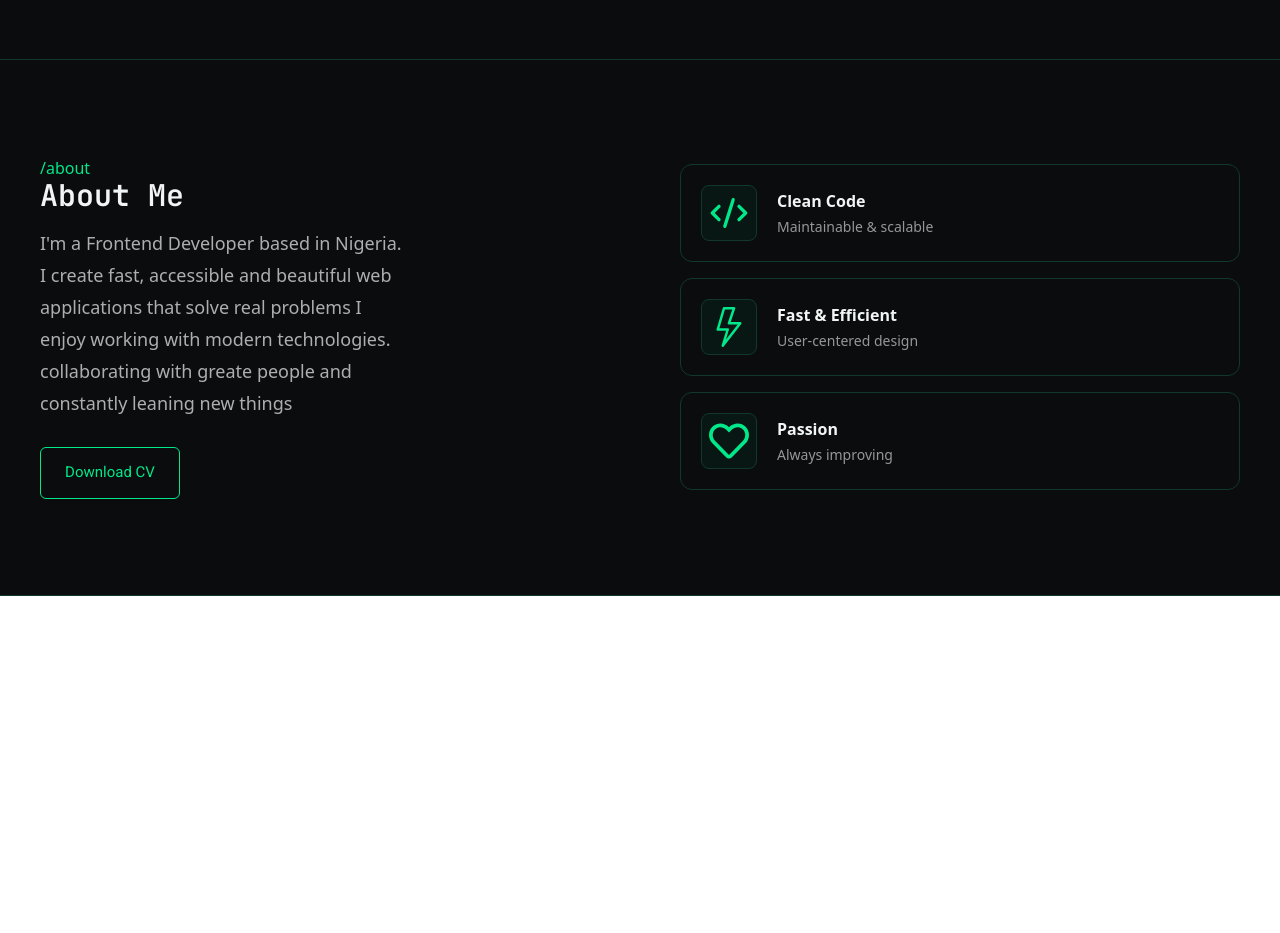
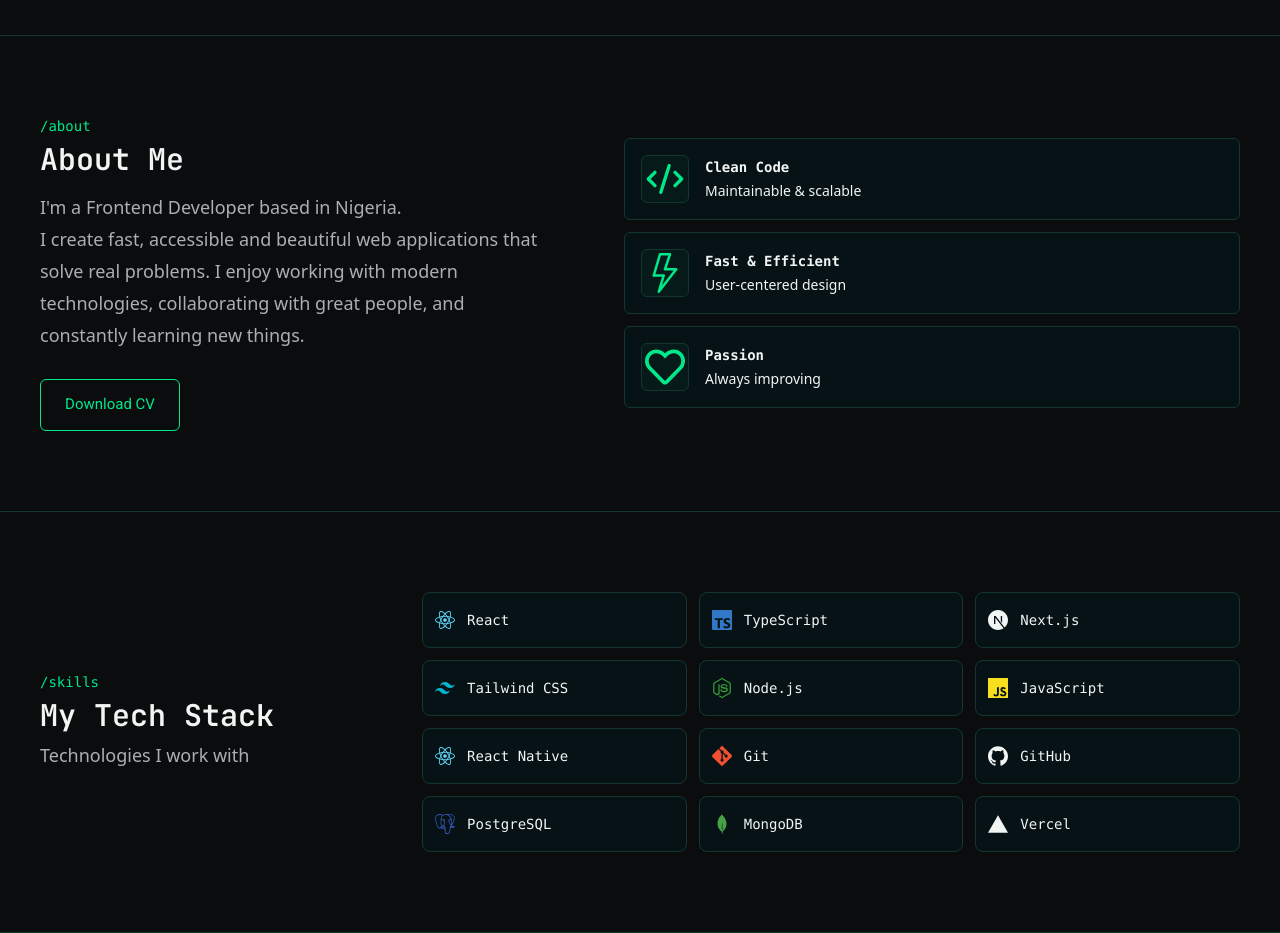
Before and after one commit to adebomiolusegun/My-portfolio, a Next.js app: page / in a window 1280 px wide. Shown: the part 760-1693 px from the top of the page. Before the commit the page ends 1356 px from the top, so only its background shows below. Built offline with nearby package versions, Linux system fonts and the light colour scheme.

Commit message:
Feat/skills (#12)
* skills section

* finished skills secton

```diff
--- /dev/null
+++ b/app/UI/Heading/page.tsx
@@ -0,0 +1,14 @@
+import { HeroHeadingProps } from "./type";
+
+function HeroHeading({ greeting, line2, line3, highlight }: HeroHeadingProps) {
+  return (
+    <h1 className="hero max-w-2xl pb-2">
+      <span className="block">{greeting}</span>
+      <span className="block">{line2}</span>
+      <span className="block">{line3}</span>
+      <span className="block text-primary">{highlight}</span>
+    </h1>
+  );
+}
+
+export default HeroHeading;
--- /dev/null
+++ b/app/UI/Heading/type.ts
@@ -0,0 +1,6 @@
+export interface HeroHeadingProps {
+  greeting?: string;
+  line2?: string;
+  line3?: string;
+  highlight?: string;
+}
--- /dev/null
+++ b/app/UI/SubHeading/page.tsx
@@ -0,0 +1,18 @@
+import { cn } from "@/app/lib/utils";
+import { HeaderProps } from "./type";
+
+function SubHeader({ title2, title, className }: HeaderProps) {
+  return (
+    <div
+      className={cn(
+        " max-w-xl text-base leading-7 text-foreground/70 sm:text-lg sm:leading-8",
+        className,
+      )}
+    >
+      <p>{title}</p>
+      <p>{title2} </p>
+    </div>
+  );
+}
+
+export default SubHeader;
--- /dev/null
+++ b/app/UI/SubHeading/type.ts
@@ -0,0 +1,5 @@
+export type HeaderProps = {
+  title?: string;
+  title2?: string;
+  className?: string;
+};
--- a/app/components/About/page.tsx
+++ b/app/components/About/page.tsx
@@ -2,6 +2,7 @@
 import { FaRegHeart } from "react-icons/fa";
 import { LuCodeXml } from "react-icons/lu";
 import { BsLightning } from "react-icons/bs";
+import SubHeader from "@/app/UI/SubHeading/page";
 
 function AboutPage() {
   const features = [
@@ -24,39 +25,111 @@
 
   return (
     <main className="border-b border-border bg-background text-foreground">
-      <div className="mx-auto grid w-full max-w-7xl items-center gap-12 px-5 py-16 sm:px-8 md:py-20 lg:grid-cols-2 lg:gap-20 lg:px-10 lg:py-24">
+      <div
+        className="
+          mx-auto
+          grid
+          w-full
+          max-w-7xl
+          grid-cols-1
+          items-start
+          gap-10
+          px-5
+          py-12
+          sm:px-8
+          md:py-16
+          lg:grid-cols-[0.9fr_1.1fr]
+          lg:items-center
+          lg:gap-20
+          lg:px-10
+          lg:py-20
+        "
+      >
+        {/* ABOUT CONTENT */}
         <div className="max-w-2xl">
-          <p className="text-primary">/about</p>
+          {/* Section label */}
+          <p className="mb-2 font-mono text-sm text-primary">/about</p>
+
+          {/* Heading */}
           <h1 className="hero pb-4 font-bold">About Me</h1>
 
-          <p className="text-base leading-7 text-foreground/70 sm:text-lg sm:leading-8">
-            I&apos;m a Frontend Developer based in Nigeria.{" "}
-            <p className="max-w-90">
-              I create fast, accessible and beautiful web applications that
-              solve real problems I enjoy working with modern technologies.
-              collaborating with greate people and constantly leaning new things
-            </p>
-          </p>
+          {/* Description */}
+          <SubHeader
+            title="I'm a Frontend Developer based in Nigeria."
+            title2="
+              I create fast, accessible and beautiful web applications
+              that solve real problems. I enjoy working with modern
+              technologies, collaborating with great people, and constantly
+              learning new things.
+            "
+          />
 
+          {/* CV */}
           <div className="mt-7">
             <Button secondaryLabel="Download CV" />
           </div>
         </div>
 
-        <div className="flex flex-col gap-4">
+        {/* FEATURES */}
+        <div className="grid grid-cols-1 gap-3 sm:grid-cols-3 lg:grid-cols-1">
           {features.map(({ icon: Icon, title, description }) => (
             <div
               key={title}
-              className="group flex items-center gap-5 rounded-xl border border-border bg-background/50 p-5 transition-all duration-200 hover:-translate-y-1 hover:border-primary/40 hover:bg-primary/5"
+              className="
+                group
+                flex
+                items-center
+                gap-4
+                rounded-md
+                border
+                border-border
+                bg-card
+                p-4
+                transition-all
+                duration-200
+                hover:-translate-y-0.5
+                hover:border-primary/60
+                hover:bg-primary/[0.03]
+              "
             >
-              <div className="flex h-14 w-14 shrink-0 items-center justify-center rounded-lg border border-border bg-primary/5">
-                <Icon className="icon-style" />
+              {/* ICON */}
+              <div
+                className="
+                  flex
+                  h-12
+                  w-12
+                  shrink-0
+                  items-center
+                  justify-center
+                  rounded-md
+                  border
+                  border-border
+                  bg-primary/[0.04]
+                  transition-all
+                  duration-200
+                  group-hover:border-primary/50
+                  group-hover:bg-primary/10
+                "
+              >
+                <Icon
+                  className="
+                    icon-style
+                    transition-transform
+                    duration-200
+                    group-hover:scale-110
+                  "
+                />
               </div>
 
-              <div>
-                <h2 className="font-semibold capitalize">{title}</h2>
+              {/* CONTENT */}
+              <div className="min-w-0">
+                <h2 className="font-mono text-sm font-semibold text-foreground">
+                  {title}
+                </h2>
 
-                <p className="mt-1 text-sm text-foreground/60">{description}</p>
+                <p className="mt-1 text-xs text-muted-foreground sm:text-sm">
+                  {description}
+                </p>
               </div>
             </div>
           ))}
--- a/app/components/Header/page.tsx
+++ b/app/components/Header/page.tsx
@@ -3,6 +3,8 @@
 import Stats from "@/app/UI/Stats/page";
 import TerminalBar from "@/app/UI/TerminalBar/page";
 import Button from "@/app/UI/Button/page";
+import SubHeader from "@/app/UI/SubHeading/page";
+import HeroHeading from "@/app/UI/Heading/page";
 
 function Header() {
   return (
@@ -17,19 +19,17 @@
                 $ whoami
               </p>
 
-              <div className="section-heading max-w-2xl pb-6">
-                <h1>Hi, I&apos;m Adebomi.</h1>
+              <HeroHeading
+                greeting="Hi, I'm Adebomi."
+                line2="I write code and"
+                line3="build things for"
+                highlight="the web."
+              />
 
-                <h1>I write code and</h1>
-
-                <h1>build things for </h1>
-                <h1 className="text-primary">the web.</h1>
-              </div>
-
-              <p className="text-base leading-7 text-foreground/70 sm:text-lg sm:leading-8">
-                Frontend Engineer who loves clean code, beautiful design and
-                solving real problems.
-              </p>
+              <SubHeader
+                title="  Frontend Engineer who loves clean code, beautiful design and
+                solving real problems."
+              />
 
               <Skills />
 
--- a/app/components/Skills/page.tsx
+++ b/app/components/Skills/page.tsx
@@ -1,3 +1,168 @@
-function Skills() {}
+import HeroHeading from "@/app/UI/Heading/page";
+import SubHeader from "@/app/UI/SubHeading/page";
 
-export default Skills;
+import {
+  SiReact,
+  SiTypescript,
+  SiNextdotjs,
+  SiTailwindcss,
+  SiNodedotjs,
+  SiJavascript,
+  SiGit,
+  SiGithub,
+  SiPostgresql,
+  SiMongodb,
+  SiVercel,
+} from "react-icons/si";
+
+function Skill() {
+  const skills = [
+    {
+      name: "React",
+      icon: SiReact,
+      color: "#61DAFB",
+    },
+    {
+      name: "TypeScript",
+      icon: SiTypescript,
+      color: "#3178C6",
+    },
+    {
+      name: "Next.js",
+      icon: SiNextdotjs,
+      color: "#F1F5F3",
+    },
+    {
+      name: "Tailwind CSS",
+      icon: SiTailwindcss,
+      color: "#06B6D4",
+    },
+    {
+      name: "Node.js",
+      icon: SiNodedotjs,
+      color: "#339933",
+    },
+    {
+      name: "JavaScript",
+      icon: SiJavascript,
+      color: "#F7DF1E",
+    },
+    {
+      name: "React Native",
+      icon: SiReact,
+      color: "#61DAFB",
+    },
+    {
+      name: "Git",
+      icon: SiGit,
+      color: "#F05032",
+    },
+    {
+      name: "GitHub",
+      icon: SiGithub,
+      color: "#F1F5F3",
+    },
+    {
+      name: "PostgreSQL",
+      icon: SiPostgresql,
+      color: "#4169E1",
+    },
+    {
+      name: "MongoDB",
+      icon: SiMongodb,
+      color: "#47A248",
+    },
+    {
+      name: "Vercel",
+      icon: SiVercel,
+      color: "#F1F5F3",
+    },
+  ];
+
+  return (
+    <main className="border-b border-border bg-background text-foreground">
+      <div
+        className="
+          mx-auto grid w-full max-w-7xl
+          items-start gap-10
+          px-5 py-12
+          sm:px-8
+          md:py-16
+          lg:grid-cols-[0.7fr_1.8fr]
+          lg:items-center
+          lg:gap-16
+          lg:px-10
+          lg:py-20
+        "
+      >
+        {/* Section Heading */}
+        <div>
+          <p className="mb-2 font-mono text-sm text-primary">/skills</p>
+
+          <HeroHeading line2="My Tech Stack" />
+
+          <SubHeader title="Technologies I work with" />
+        </div>
+
+        {/* Skills */}
+        <div className="w-full">
+          <div className="grid grid-cols-4 gap-2 sm:grid-cols-3 sm:gap-3">
+            {skills.map((skill) => {
+              const Icon = skill.icon;
+
+              return (
+                <div
+                  key={skill.name}
+                  className="
+                    group flex w-full flex-col
+                    items-center justify-center
+                    gap-1.5
+                    rounded-lg
+                    border border-border
+                    bg-card
+                    p-2
+                    text-center
+                    transition-all duration-200
+                    hover:-translate-y-0.5
+                    hover:border-primary/60
+                    hover:bg-primary/[0.03]
+                    sm:min-h-14
+                    sm:flex-row
+                    sm:justify-start
+                    sm:gap-3
+                    sm:p-3
+                    sm:text-left
+                  "
+                >
+                  <Icon
+                    className="
+                      size-5 shrink-0
+                      transition-transform duration-200
+                      group-hover:scale-110
+                    "
+                    style={{ color: skill.color }}
+                  />
+
+                  <span
+                    className="
+                      min-w-0 truncate
+                      font-mono text-[10px]
+                      text-muted-foreground
+                      transition-colors duration-200
+                      group-hover:text-foreground
+                      sm:text-sm
+                    "
+                  >
+                    {skill.name}
+                  </span>
+                </div>
+              );
+            })}
+          </div>
+        </div>
+      </div>
+    </main>
+  );
+}
+
+export default Skill;
--- a/app/page.tsx
+++ b/app/page.tsx
@@ -2,12 +2,14 @@
 
 import AboutPage from "./components/About/page";
 import Header from "./components/Header/page";
+import Skill from "./components/Skills/page";
 
 function page({}) {
   return (
     <main className="flex flex-col">
       <Header />
       <AboutPage />
+      <Skill />
     </main>
   );
 }
```
